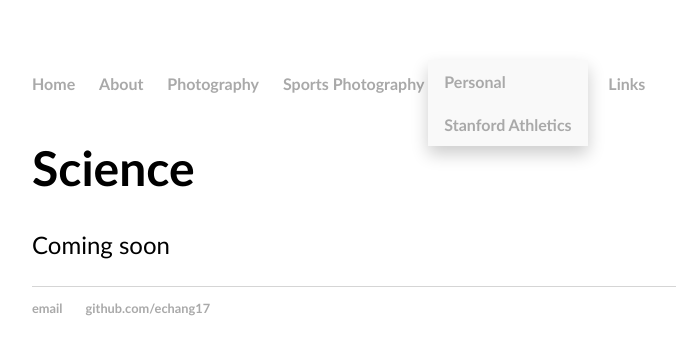
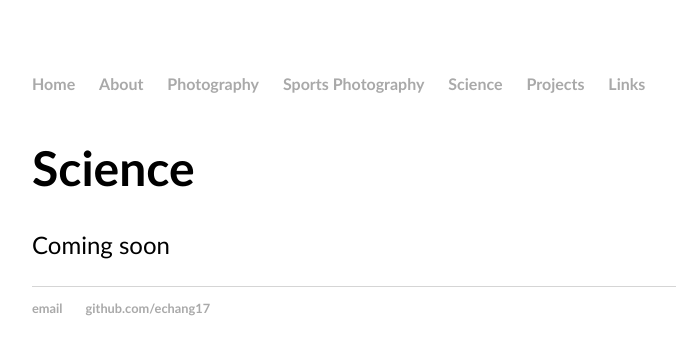
Before and after one commit to echang17/echang17.github.io, a Jekyll site: the page built from science/index.html, in a window 1280 px wide. Shown: the top 355 px of the page, without its empty margins (160-836 px from the left). Built offline with Jekyll 4.4.1, drawn with Linux system fonts in a browser that asks for light colours.

Commit message:
Update main.css

```diff
--- a/css/main.css
+++ b/css/main.css
@@ -251,7 +251,7 @@ ul.posts li {
 }
 
 .dropdown-content {
-    display: inline; /*new*/
+    display: none;
     position: absolute;
     background-color: #f9f9f9;
     min-width: 160px;
@@ -274,4 +274,5 @@ ul.posts li {
 
 .dropdown:hover .dropdown-content {
     display: block;
+    display: inline;
 }
```
